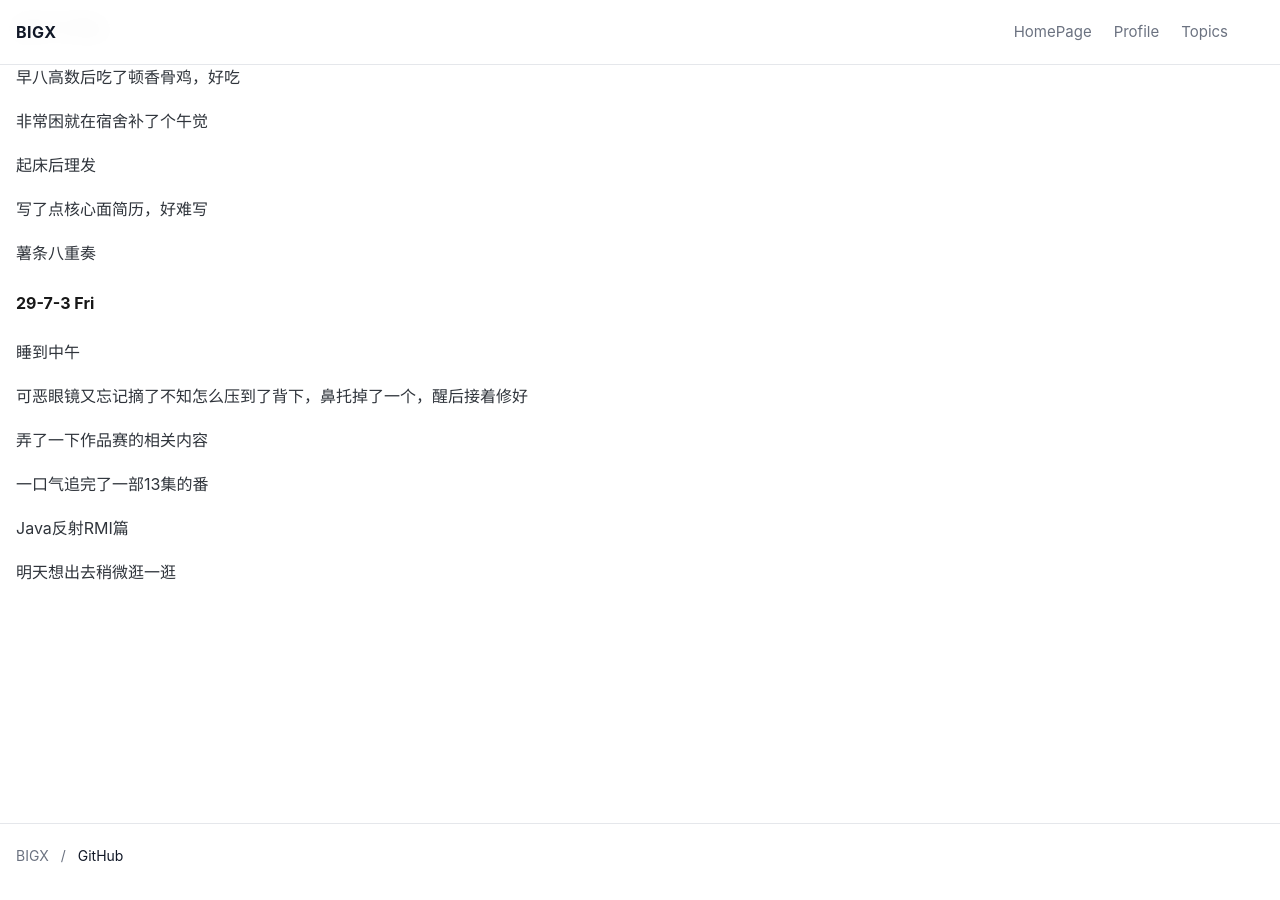
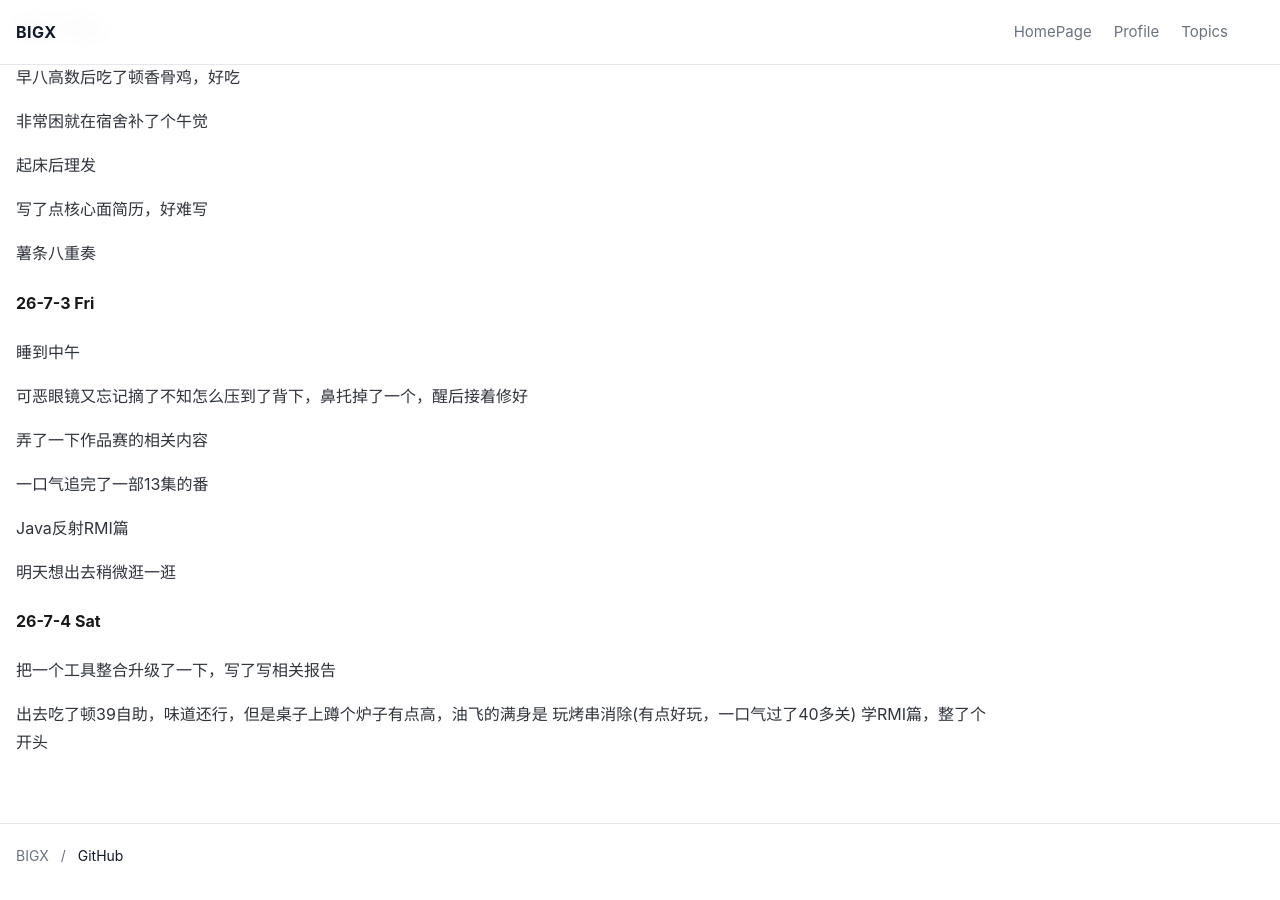
Before and after one commit to BIGX-bigx/BIGX-bigx.github.io, a Jekyll site: the page built from diary.md, in a window 1280 px wide and 900 px high, scrolled down 4465 px. Built offline with Jekyll 4.4.1, drawn with Linux system fonts in a browser that asks for light colours; comment, search, counter and statistics services are not loaded.

Commit message:
Update blog

```diff
--- a/diary.md
+++ b/diary.md
@@ -226,7 +226,7 @@ PC下载完成，我已上线玩耍
 
 薯条八重奏
 
-#### **29-7-3 Fri**
+#### **26-7-3 Fri**
 
 睡到中午
 
@@ -239,6 +239,14 @@ PC下载完成，我已上线玩耍
 Java反射RMI篇
 
 明天想出去稍微逛一逛
+
+#### **26-7-4 Sat**
+
+把一个工具整合升级了一下，写了写相关报告
+
+出去吃了顿39自助，味道还行，但是桌子上蹲个炉子有点高，油飞的满身是
+玩烤串消除(有点好玩，一口气过了40多关)
+学RMI篇，整了个开头
 
 <script src="https://cdn.busuanzi.cc/busuanzi/3.6.9/busuanzi.min.js" defer></script>
 <script>
```
